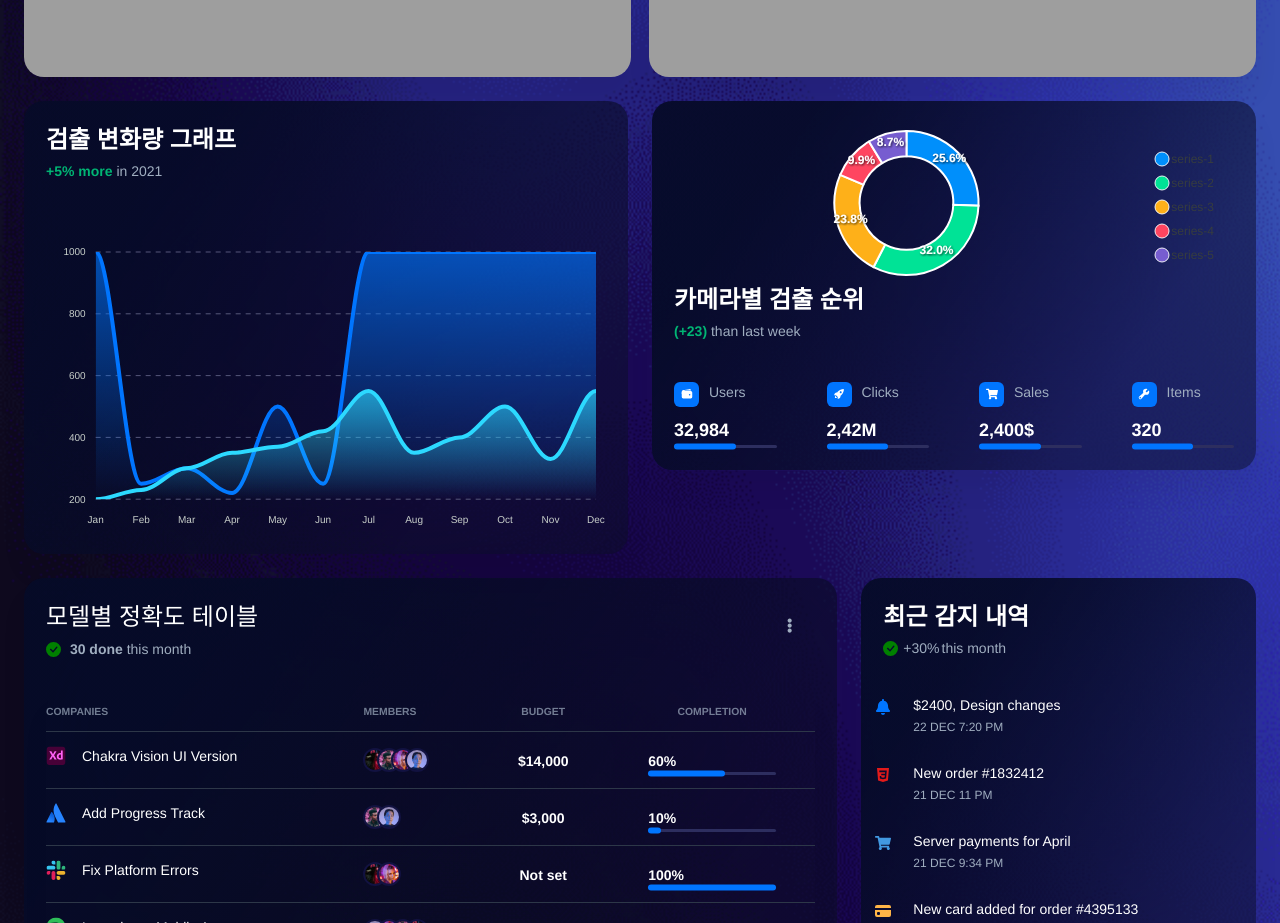
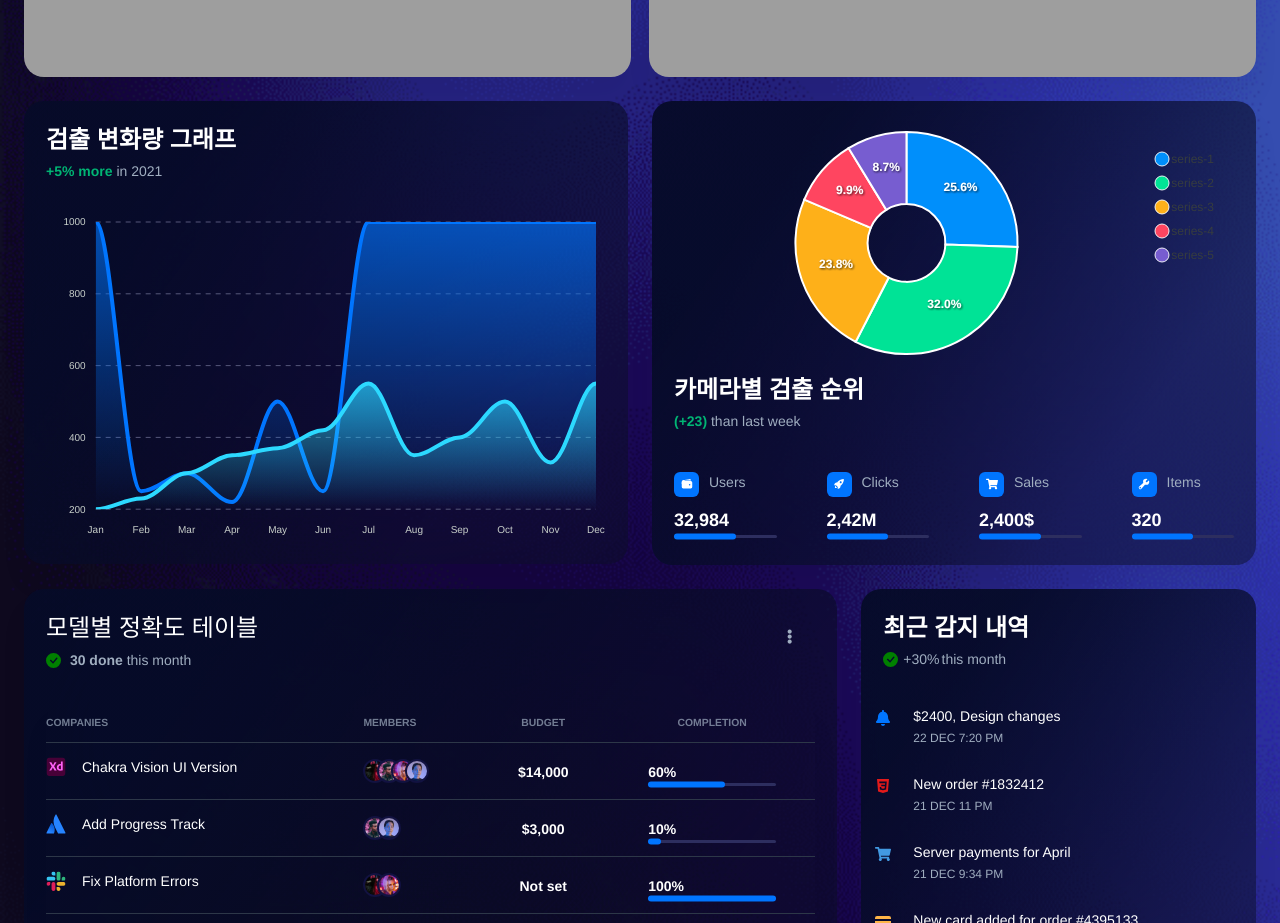
Before and after one commit to jungyurii/YULO_Front, a React (Create React App) app in the folder vision-ui-dashboard-react-main/: page /dashboard in a window 1280 px wide. Shown: the part 1420-2343 px from the top of the page. Built offline with nearby package versions, Linux system fonts and the light colour scheme; a small style sheet from the web is missing.

Commit message:
Design: 파이 그래프 수정

```diff
--- a/vision-ui-dashboard-react-main/src/examples/Charts/PieCharts/PieChart.js
+++ b/vision-ui-dashboard-react-main/src/examples/Charts/PieCharts/PieChart.js
@@ -12,8 +12,16 @@ class PieChart extends React.Component {
         chart: {
           type: 'donut',
         },
+        plotOptions: {
+          pie: {
+            donut: {
+              size: '35%'
+            },
+            customScale: 1.0
+          }
+        },
         responsive: [{
-          breakpoint: 100,
+          breakpoint: 500,
           options: {
             chart: {
               width: 500
@@ -39,7 +47,7 @@ class PieChart extends React.Component {
             options={this.state.options}
             series={this.state.series} type="donut"
             width="100%"
-            height="100%"/>
+            height="150%"/>
         </div>
         <div id="html-dist"></div>
       </div>
--- a/vision-ui-dashboard-react-main/src/examples/Sidenav/index.js
+++ b/vision-ui-dashboard-react-main/src/examples/Sidenav/index.js
@@ -50,7 +50,7 @@ import { useVisionUIController, setMiniSidenav, setTransparentSidenav } from "co
 import SimmmpleLogo from "examples/Icons/SimmmpleLogo";
 
 // function Sidenav({ color, brand, brandName, routes, ...rest }) {
-function Sidenav({ color, brandName, routes, ...rest }) {
+function Sidenav({ color, brandName, routes, ...rest}) {
   const [controller, dispatch] = useVisionUIController();
   const { miniSidenav, transparentSidenav } = controller;
   const location = useLocation();
--- a/vision-ui-dashboard-react-main/src/layouts/dashboard/index.js
+++ b/vision-ui-dashboard-react-main/src/layouts/dashboard/index.js
@@ -129,7 +129,7 @@ function Dashboard() {
                   <VuiTypography variant="h4" color="white" fontWeight="bold" mb="5px">
                     검출 변화량 그래프
                   </VuiTypography>
-                  <VuiBox display="flex" alignItems="center" mb="40px">
+                  <VuiBox display="flex" alignItems="center" mb="10px">
                     <VuiTypography variant="button" color="success" fontWeight="bold">
                       +5% more{" "}
                       <VuiTypography variant="button" color="text" fontWeight="regular">
@@ -137,7 +137,7 @@ function Dashboard() {
                       </VuiTypography>
                     </VuiTypography>
                   </VuiBox>
-                  <VuiBox sx={{ height: "310px" }}>
+                  <VuiBox sx={{ height: "350px" }}>
                     <LineChart
                       lineChartData={lineChartDataDashboard}
                       lineChartOptions={lineChartOptionsDashboard}
@@ -148,8 +148,10 @@ function Dashboard() {
             </Grid>
             <Grid item xs={12} lg={6} xl={5}>
               <Card>
-                <VuiBox>
-                  <PieChart/>
+                <VuiBox sx={{ height: "420px" }}>
+                  <VuiBox alignItems="center" mb="10px">
+                    <PieChart/>
+                  </VuiBox>
                   <VuiTypography variant="h4" color="white" fontWeight="bold" mb="5px">
                     카메라별 검출 순위
                   </VuiTypography>
```
